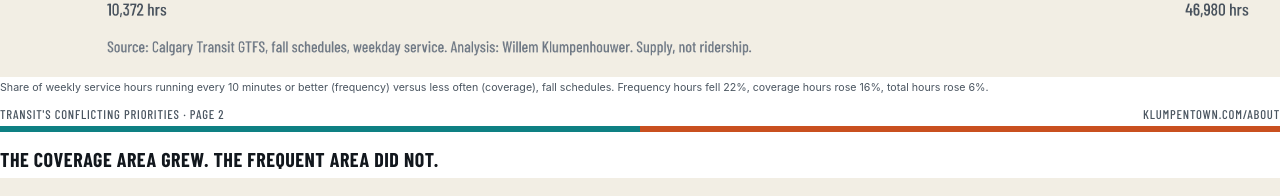
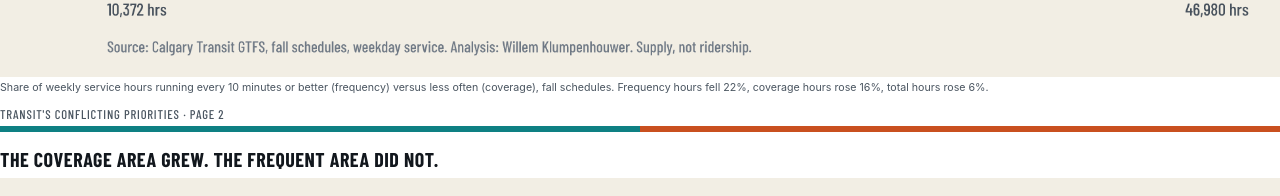
Before and after one commit to wklumpen/budget-2026, a plain HTML site: page submission/submission.html in a window 1280 px wide. Shown: the part 894-1090 px from the top of the page. Drawn offline with Linux system fonts and the light colour scheme.

Commit message:
Drop klumpentown link from page 2 header
Co-Authored-By: Claude Sonnet 5.5 <noreply@anthropic.com>
Claude-Session: https://claude.ai/code/session_016kdpoJE4wWqEnMGuNdwwpu

```diff
--- a/submission/submission.html
+++ b/submission/submission.html
@@ -75,7 +75,7 @@ a { color: inherit; }
 </figure>
 
 <div class="pb"></div>
-<div class="head"><span>Transit's Conflicting Priorities &middot; page 2</span><span>klumpentown.com/about</span></div>
+<div class="head"><span>Transit's Conflicting Priorities &middot; page 2</span></div>
 <div class="rule"></div>
 
 <h2>The coverage area grew. The frequent area did not.</h2>
```
Also changed, not shown: 1 other file.
